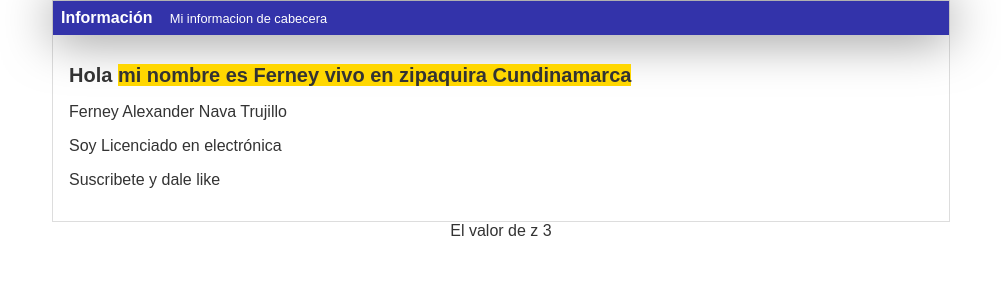
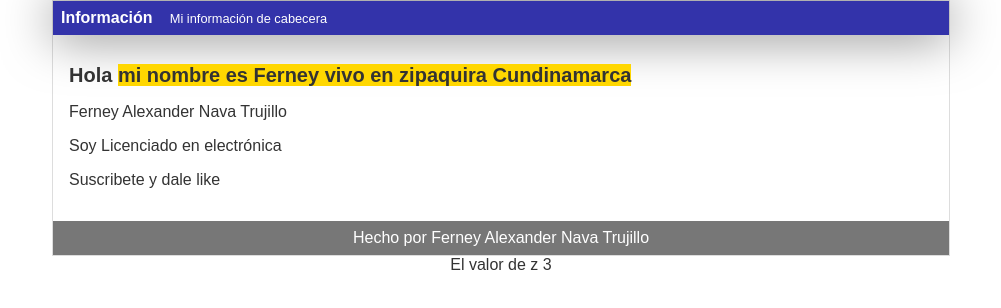
Before and after one commit to ferneynava/Curso-de-programacion-basica, a plain HTML site: page practica1.html in a window 1280 px wide. Shown: the whole page, without its empty margins (139-1140 px from the left). Drawn offline with Linux system fonts and the light colour scheme.

Commit message:
Footer terminado

```diff
--- a/csspractica1/practica1.css
+++ b/csspractica1/practica1.css
@@ -39,6 +39,14 @@ body
 #informacion{
     padding: 1em;
 }
+
+#footer
+{
+    background-color: #777;
+    color: white;
+    text-align: center;
+    padding: 0.5em;
+}
 strong
 {
     background-color: gold;
--- a/practica1.html
+++ b/practica1.html
@@ -11,7 +11,7 @@
   <div id = "container">
     <div id="cabecera">
       Información
-      <span id="tagline">Mi informacion de cabecera</span>
+      <span id="tagline">Mi información de cabecera</span>
     </div>
     <div id = "informacion">
       <h1>Hola <strong>mi nombre es Ferney vivo en zipaquira Cundinamarca</strong></h1>
@@ -19,7 +19,11 @@
       <p>Soy Licenciado en electrónica</p>
       <p>Suscribete y dale like</p>
     </div>
+    <div id="footer">
+	Hecho por Ferney Alexander Nava Trujillo
+    </div>
   </div>
+
     <script type="text/JavaScript">
       var x = 1;
       var y = 2;
```
